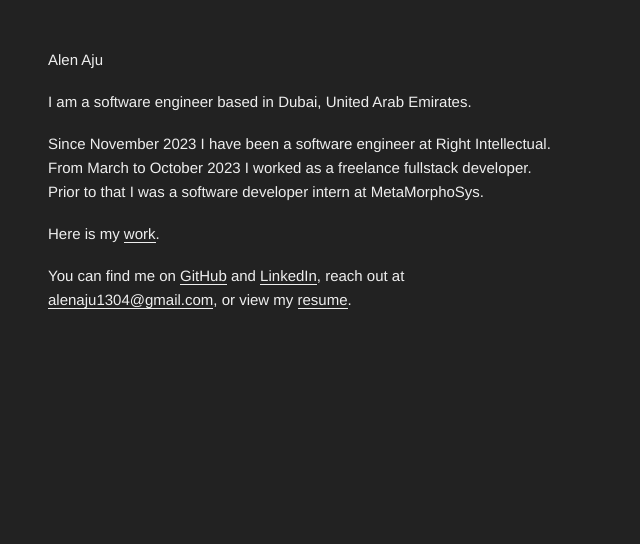
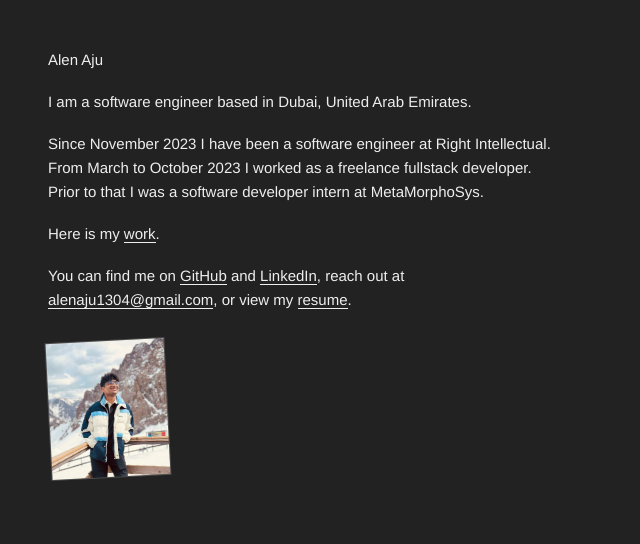
Before and after one commit to aju-alen/portfolio, a plain HTML site: page index.html in a window 1280 px wide. Shown: the whole page, without its empty margins (0-640 px from the left). Drawn offline with Linux system fonts and the light colour scheme; a web font is replaced by a local one.

Commit message:
add photo

```diff
--- a/assets/css/style.css
+++ b/assets/css/style.css
@@ -58,6 +58,26 @@ a:focus-visible {
 .detail {
   padding: var(--page-padding) 0;
   min-height: 100dvh;
+}
+
+.portrait-box {
+  width: 120px;
+  margin: 28px 0 0;
+  padding: 8px;
+  border: 1px solid var(--wash);
+  background: var(--wash);
+  overflow: hidden;
+  transform: rotate(-3deg);
+}
+
+.portrait {
+  display: block;
+  width: 100%;
+  height: 120px;
+  object-fit: cover;
+  object-position: center top;
+  transform: scale(1.7);
+  transform-origin: center 20%;
 }
 
 .detail h1 {
--- a/index.html
+++ b/index.html
@@ -29,6 +29,9 @@
       <p>Here is my <a href="./work.html">work</a>.</p>
       <p>You can find me on <a href="https://github.com/aju-alen" target="_blank" rel="noopener noreferrer">GitHub</a> and <a href="https://linkedin.com/in/aju-alen/" target="_blank" rel="noopener noreferrer">LinkedIn</a>, reach out at <a href="mailto:alenaju1304@gmail.com">alenaju1304@gmail.com</a>, or view my <a href="./2026_Alen_Aju_Resume.pdf" target="_blank" rel="noopener noreferrer">resume</a>.</p>
     </div>
+    <figure class="portrait-box">
+      <img class="portrait" src="./portrait.jpeg" alt="Alen Aju" width="120" height="120">
+    </figure>
   </main>
 </body>
 </html>
```
Also changed, not shown: portrait.jpeg (added).
